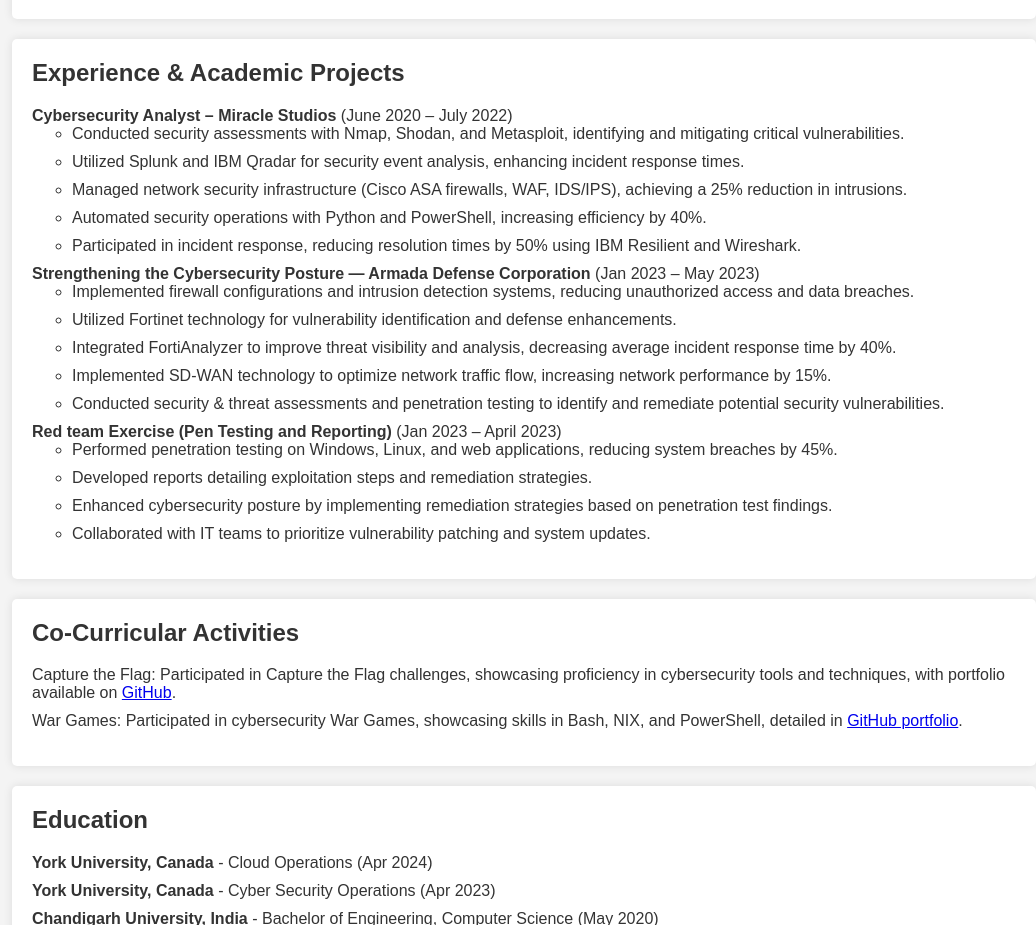
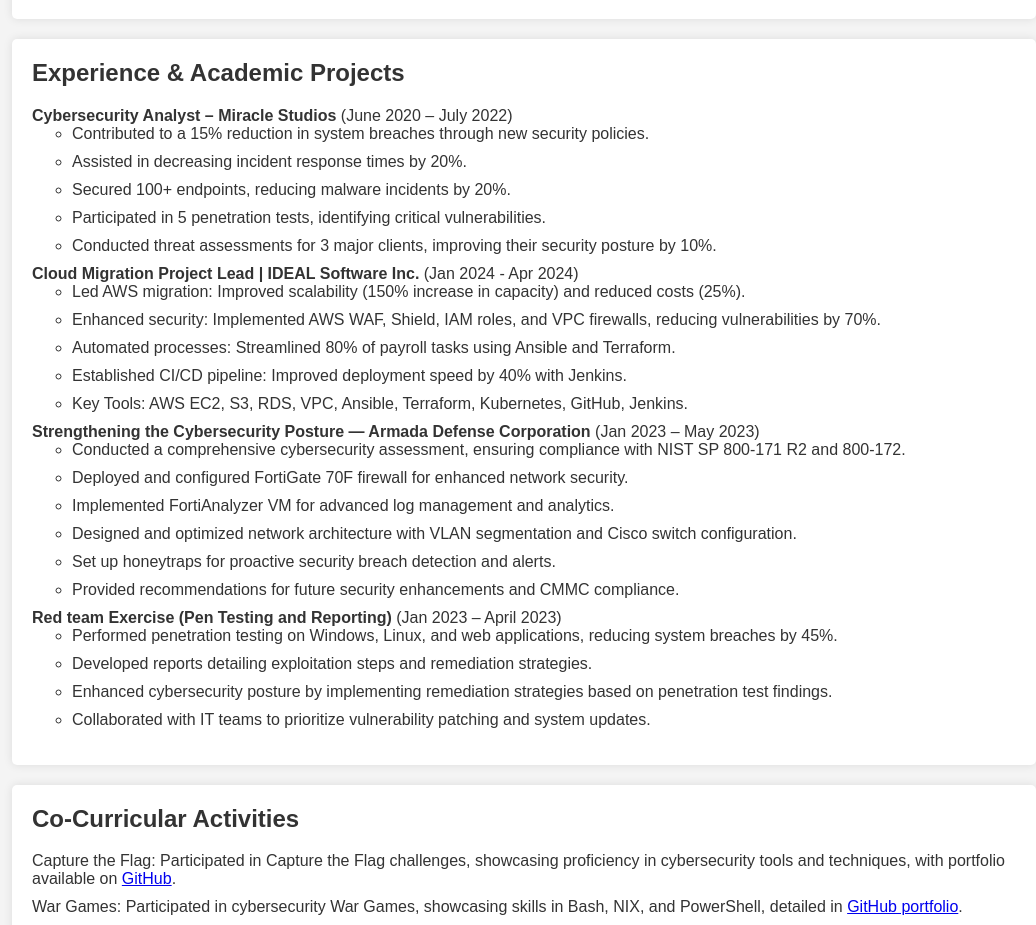
Before and after one commit to Paras231198/parasverma, a plain HTML site: page index.html in a window 1280 px wide. Shown: the part 980-1905 px from the top of the page, without its empty margins (116-1152 px from the left). Drawn offline with Linux system fonts and the light colour scheme.

Commit message:
Update index.html

```diff
--- a/index.html
+++ b/index.html
@@ -99,21 +99,32 @@
                 <li>
                     <strong>Cybersecurity Analyst – Miracle Studios</strong> (June 2020 – July 2022)
                     <ul>
-                        <li>Conducted security assessments with Nmap, Shodan, and Metasploit, identifying and mitigating critical vulnerabilities.</li>
-                        <li>Utilized Splunk and IBM Qradar for security event analysis, enhancing incident response times.</li>
-                        <li>Managed network security infrastructure (Cisco ASA firewalls, WAF, IDS/IPS), achieving a 25% reduction in intrusions.</li>
-                        <li>Automated security operations with Python and PowerShell, increasing efficiency by 40%.</li>
-                        <li>Participated in incident response, reducing resolution times by 50% using IBM Resilient and Wireshark.</li>
+                        <li>Contributed to a 15% reduction in system breaches through new security policies.</li>
+                        <li>Assisted in decreasing incident response times by 20%.</li>
+                        <li>Secured 100+ endpoints, reducing malware incidents by 20%.</li>
+                        <li>Participated in 5 penetration tests, identifying critical vulnerabilities.</li>
+                        <li>Conducted threat assessments for 3 major clients, improving their security posture by 10%.</li>
+                    </ul>
+                </li>
+                <li>
+                    <strong>Cloud Migration Project Lead | IDEAL Software Inc.</strong> (Jan 2024 - Apr 2024)
+                    <ul>
+                        <li>Led AWS migration: Improved scalability (150% increase in capacity) and reduced costs (25%).</li>
+                        <li>Enhanced security: Implemented AWS WAF, Shield, IAM roles, and VPC firewalls, reducing vulnerabilities by 70%.</li>
+                        <li>Automated processes: Streamlined 80% of payroll tasks using Ansible and Terraform.</li>
+                        <li>Established CI/CD pipeline: Improved deployment speed by 40% with Jenkins.</li>
+                        <li>Key Tools: AWS EC2, S3, RDS, VPC, Ansible, Terraform, Kubernetes, GitHub, Jenkins.</li>
                     </ul>
                 </li>
                 <li>
                     <strong>Strengthening the Cybersecurity Posture — Armada Defense Corporation</strong> (Jan 2023 – May 2023)
                     <ul>
-                        <li>Implemented firewall configurations and intrusion detection systems, reducing unauthorized access and data breaches.</li>
-                        <li>Utilized Fortinet technology for vulnerability identification and defense enhancements.</li>
-                        <li>Integrated FortiAnalyzer to improve threat visibility and analysis, decreasing average incident response time by 40%.</li>
-                        <li>Implemented SD-WAN technology to optimize network traffic flow, increasing network performance by 15%.</li>
-                        <li>Conducted security & threat assessments and penetration testing to identify and remediate potential security vulnerabilities.</li>
+                        <li>Conducted a comprehensive cybersecurity assessment, ensuring compliance with NIST SP 800-171 R2 and 800-172.</li>
+                        <li>Deployed and configured FortiGate 70F firewall for enhanced network security.</li>
+                        <li>Implemented FortiAnalyzer VM for advanced log management and analytics.</li>
+                        <li>Designed and optimized network architecture with VLAN segmentation and Cisco switch configuration.</li>
+                        <li>Set up honeytraps for proactive security breach detection and alerts.</li>
+                        <li>Provided recommendations for future security enhancements and CMMC compliance.</li>
                     </ul>
                 </li>
                 <li>
```
